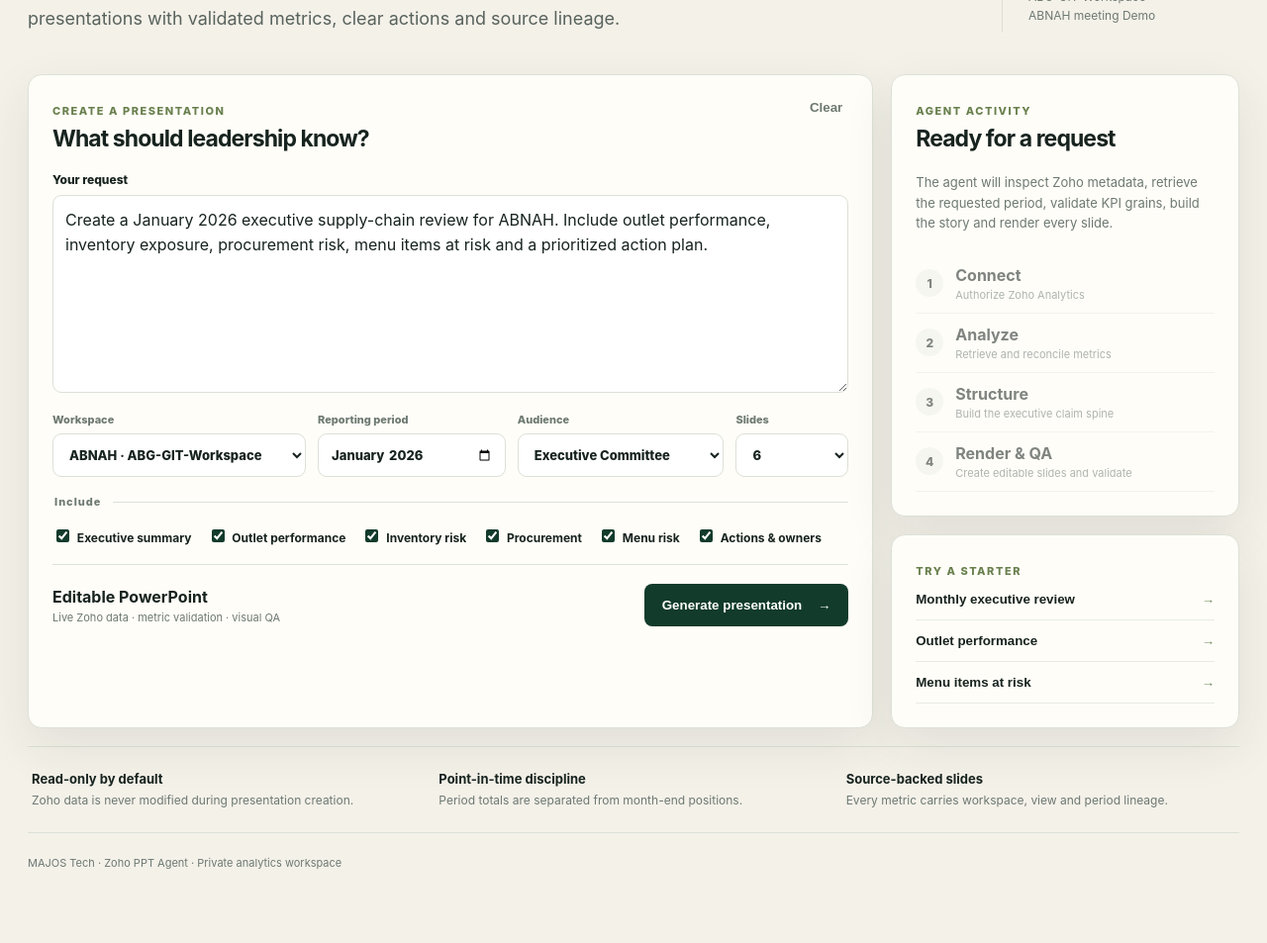
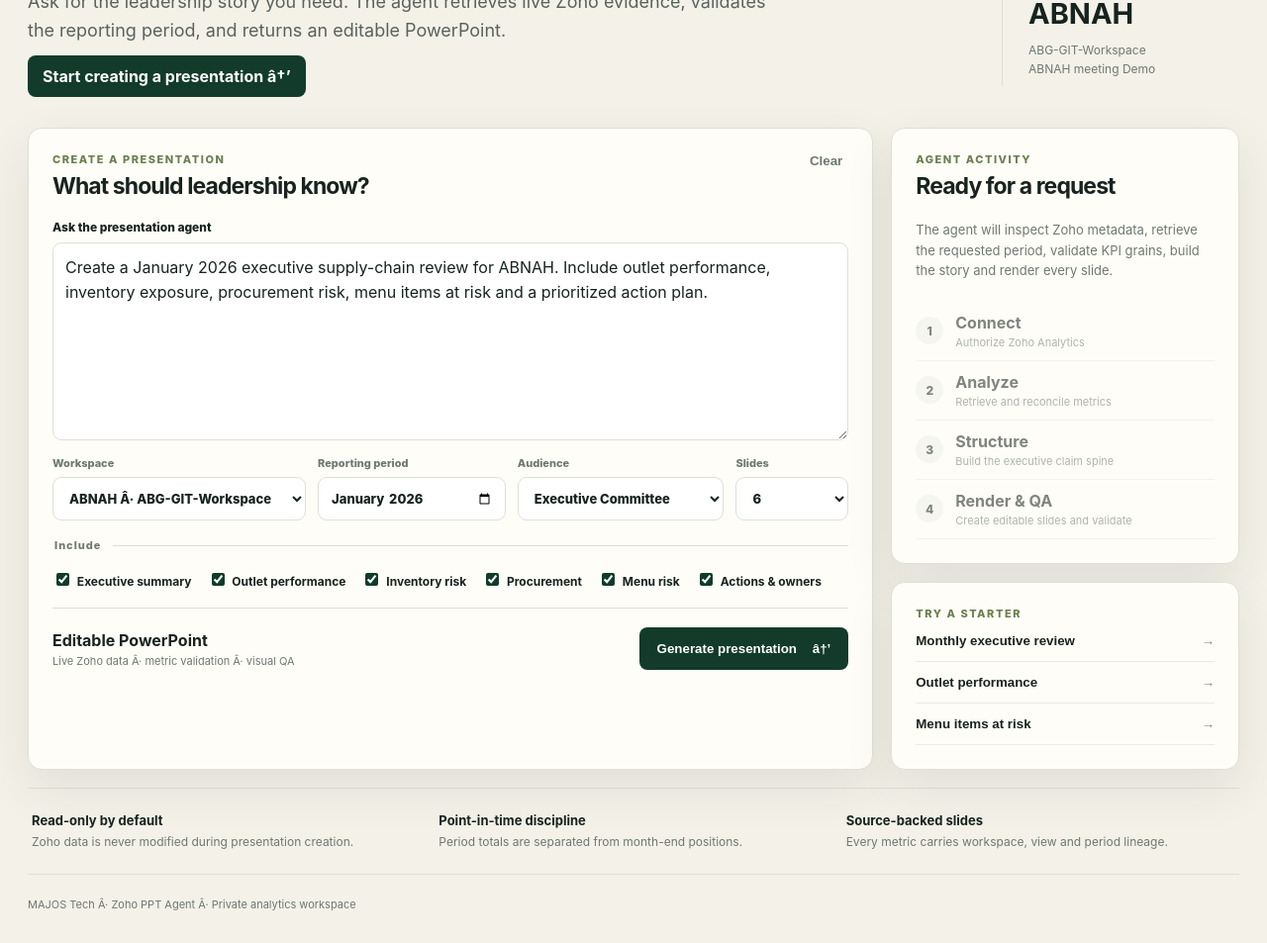
Before and after one commit to MAJOS-tech/zoho-ppt-agent, a plain HTML site: page docs/index.html in a window 1280 px wide. Shown: the part 372-1325 px from the top of the page at 99% size. Before the commit the page ends 1283 px from the top, so only its background shows below. Drawn offline with Linux system fonts and the light colour scheme.

Commit message:
Make presentation interaction prominent

```diff
--- a/docs/index.html
+++ b/docs/index.html
@@ -1,3 +1,6 @@
+Exit code: 0
+Wall time: 1.1 seconds
+Output:
 <!doctype html>
 <html lang="en">
   <head>
@@ -25,7 +28,8 @@
         <div>
           <span class="eyebrow">LIVE ANALYTICS TO EXECUTIVE STORY</span>
           <h1>Ask for the deck.<br /><em>Get the decision.</em></h1>
-          <p>Turn governed Zoho Analytics data into editable, executive-ready PowerPoint presentations with validated metrics, clear actions and source lineage.</p>
+          <p>Ask for the leadership story you need. The agent retrieves live Zoho evidence, validates the reporting period, and returns an editable PowerPoint.</p>
+          <div style="margin-top:22px"><a class="button primary" href="#deck-form">Start creating a presentation <span>â†’</span></a></div>
         </div>
         <aside class="hero-proof">
           <span>DEFAULT PROFILE</span>
@@ -42,11 +46,11 @@
           </div>
 
           <form id="deck-form">
-            <label class="prompt-label" for="prompt">Your request</label>
+            <label class="prompt-label" for="prompt">Ask the presentation agent</label>
             <textarea id="prompt" rows="7" required>Create a January 2026 executive supply-chain review for ABNAH. Include outlet performance, inventory exposure, procurement risk, menu items at risk and a prioritized action plan.</textarea>
 
             <div class="fields">
-              <label>Workspace<select id="workspace"><option value="abnah">ABNAH · ABG-GIT-Workspace</option></select></label>
+              <label>Workspace<select id="workspace"><option value="abnah">ABNAH Â· ABG-GIT-Workspace</option></select></label>
               <label>Reporting period<input id="period" type="month" value="2026-01" /></label>
               <label>Audience<select id="audience"><option>Executive Committee</option><option>CFO</option><option>Supply Chain Leadership</option><option>Outlet Operations</option></select></label>
               <label>Slides<select id="slides"><option>4</option><option selected>6</option><option>8</option><option>10</option></select></label>
@@ -63,8 +67,8 @@
             </fieldset>
 
             <div class="submit-row">
-              <div><b>Editable PowerPoint</b><small>Live Zoho data · metric validation · visual QA</small></div>
-              <button id="generate-button" class="button primary" type="submit">Generate presentation <span>→</span></button>
+              <div><b>Editable PowerPoint</b><small>Live Zoho data Â· metric validation Â· visual QA</small></div>
+              <button id="generate-button" class="button primary" type="submit">Generate presentation <span>â†’</span></button>
             </div>
           </form>
         </article>
@@ -102,7 +106,7 @@
         <div><b>Source-backed slides</b><span>Every metric carries workspace, view and period lineage.</span></div>
       </section>
 
-      <footer>MAJOS Tech · Zoho PPT Agent · Private analytics workspace</footer>
+      <footer>MAJOS Tech Â· Zoho PPT Agent Â· Private analytics workspace</footer>
     </main>
     <script src="./app.js"></script>
   </body>
```
